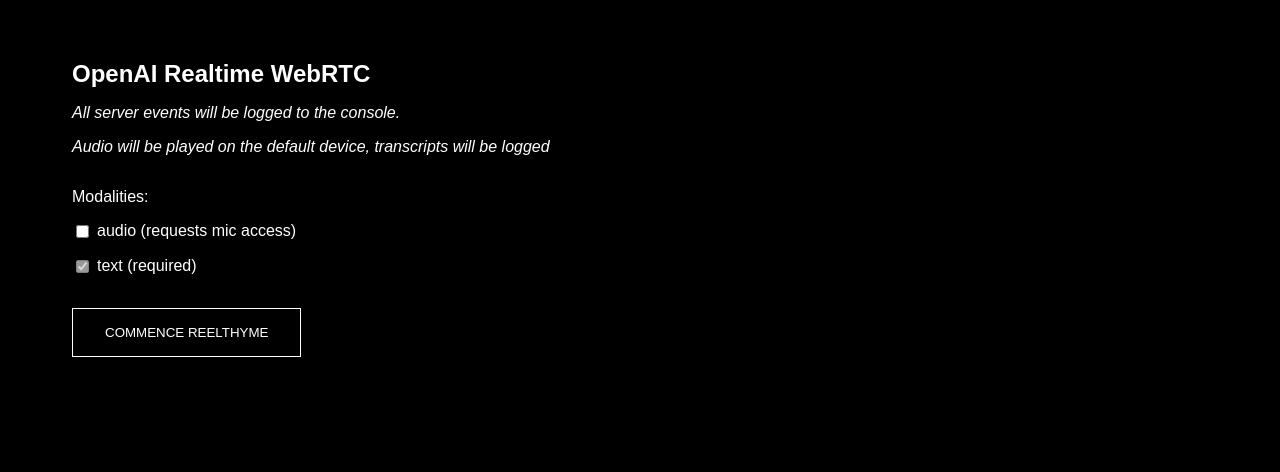
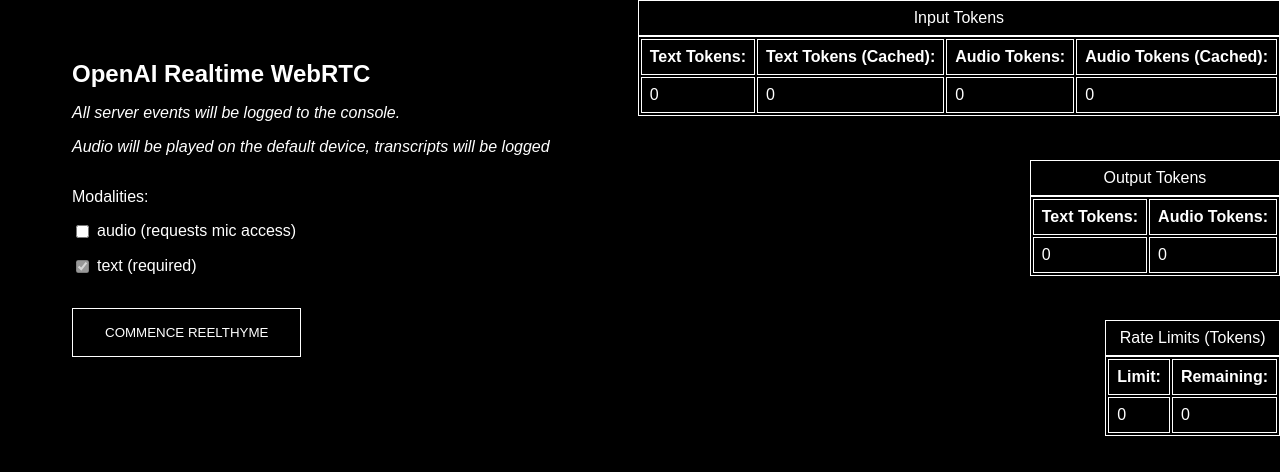
Before and after one commit to brianium/reelthyme, a plain HTML site: page resources/public/index.html in a window 1280 px wide. Drawn offline with Linux system fonts and the light colour scheme; a script that the page names is missing; a web font is replaced by a local one.

Commit message:
chore(dev): add token usage to webrtc demo

```diff
--- a/resources/public/css/dev.css
+++ b/resources/public/css/dev.css
@@ -81,3 +81,29 @@ button {
 	margin-top: 1rem;
     }
 }
+
+#input-tokens {
+    position: fixed;
+    top: 0;
+    right: 0;
+}
+
+#output-tokens {
+    position: fixed;
+    top: 160px;
+    right: 0;
+}
+
+#rate-limits {
+    position: fixed;
+    top: 320px;
+    right: 0;
+}
+
+table, th, td, caption {
+    border: 1px solid white;
+}
+
+th, td, caption {
+    padding: 0.5em;
+}
--- a/resources/public/index.html
+++ b/resources/public/index.html
@@ -43,6 +43,43 @@
     </section>
     <section class="panel" id="session-settings">
     </section>
+    <table id="input-tokens">
+      <caption>Input Tokens</caption>
+      <tr>
+	<th>Text Tokens:</th>
+	<th>Text Tokens (Cached):</th>
+	<th>Audio Tokens:</th>
+	<th>Audio Tokens (Cached): </th>
+      </tr>
+      <tr>
+	<td id="input-tokens-text">0</td>
+	<td id="input-tokens-text-cached">0</td>
+	<td id="input-tokens-audio">0</td>
+	<td id="input-tokens-audio-cached">0</td>
+      </tr>
+    </table>
+    <table id="output-tokens">
+      <caption>Output Tokens</caption>
+      <tr>
+	<th>Text Tokens:</th>
+	<th>Audio Tokens:</th>
+      </tr>
+      <tr>
+	<td id="output-tokens-text">0</td>
+	<td id="output-tokens-audio">0</td>
+      </tr>
+    </table>
+    <table id="rate-limits">
+      <caption>Rate Limits (Tokens)</caption>
+      <tr>
+	<th>Limit: </th>
+	<th>Remaining: </th>
+      </tr>
+      <tr>
+	<td id="rate-limits-limit">0</td>
+	<td id="rate-limits-remaining">0</td>
+      </tr>
+    </table>
     <script src="cljs-out/dev-main.js" type="text/javascript"></script>
   </body>
 </html>
```
Also changed, not shown: 1 other file.
